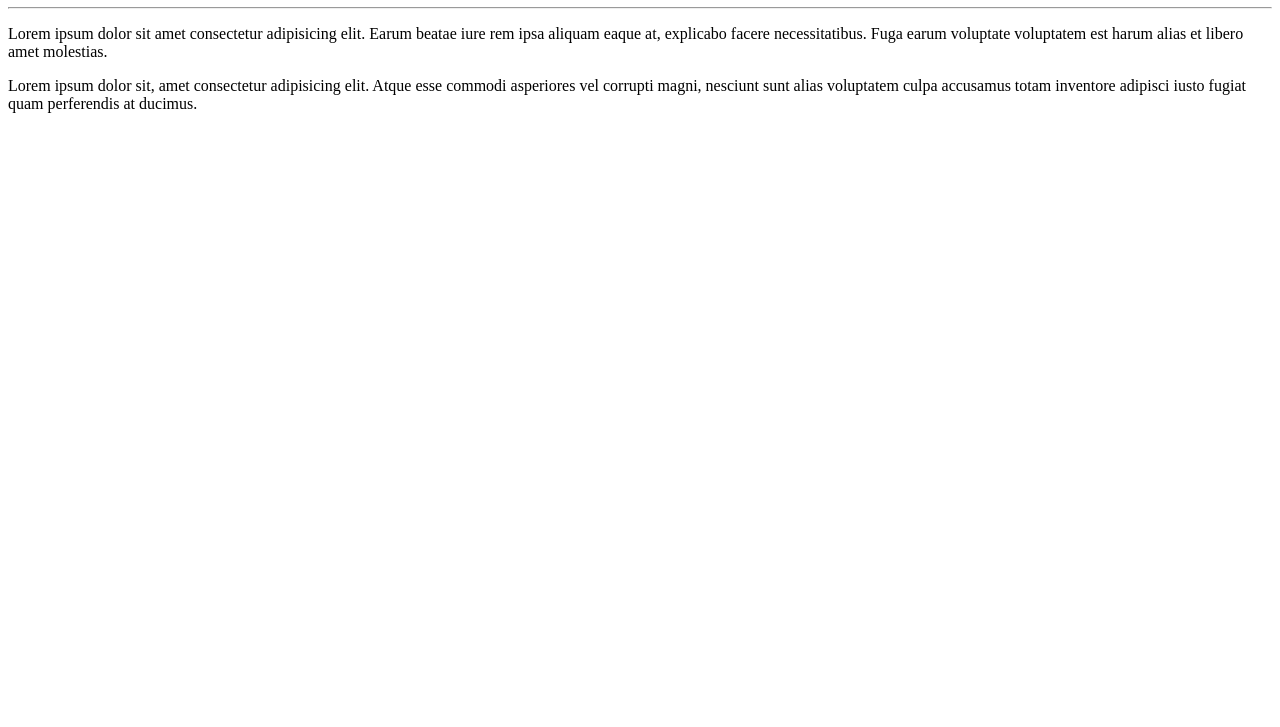
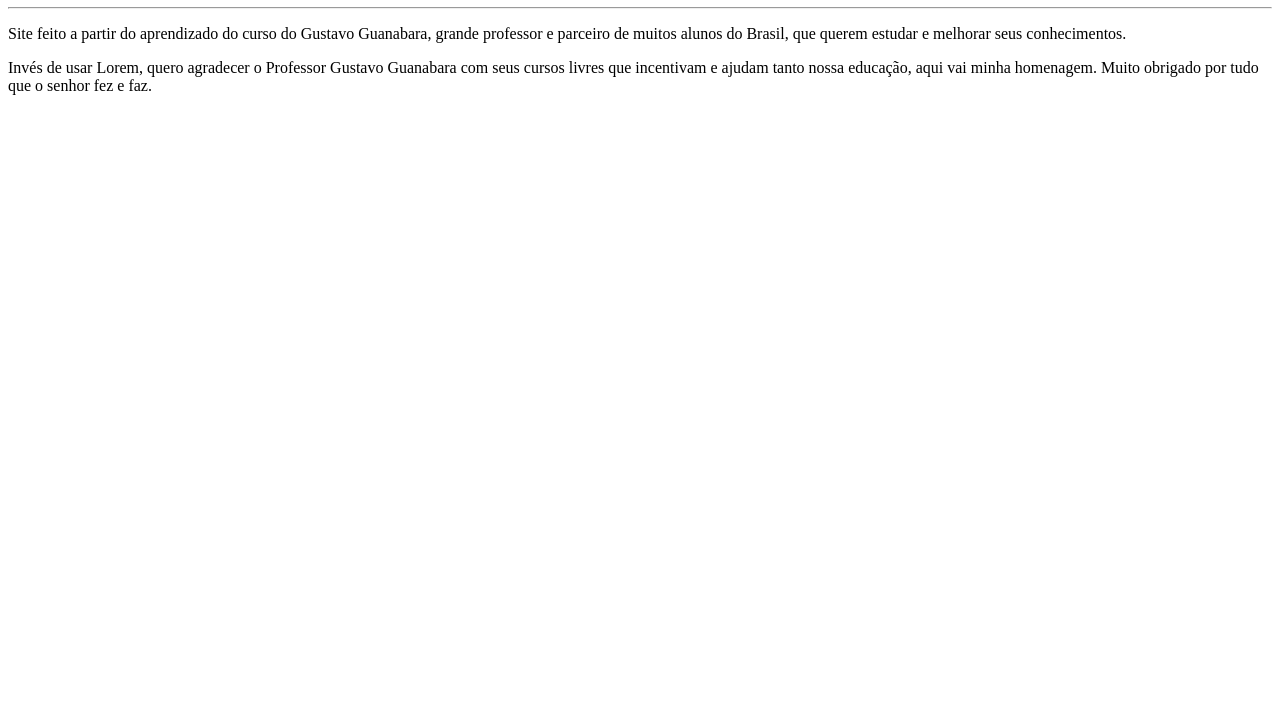
Before and after one commit to enriqcarv/Ola-Mundo, a plain HTML site: page site-exemplo/index.html in a window 1280 px wide. Shown: the part 73-800 px from the top of the page. Drawn offline with Linux system fonts and the light colour scheme.

Commit message:
Agradecimento ao professor Gustavo Guanabara

```diff
--- a/site-exemplo/index.html
+++ b/site-exemplo/index.html
@@ -8,7 +8,7 @@
 <body>
     <h1>Olá, Mundo!</h1>
     <hr>
-    <p>Lorem ipsum dolor sit amet consectetur adipisicing elit. Earum beatae iure rem ipsa aliquam eaque at, explicabo facere necessitatibus. Fuga earum voluptate voluptatem est harum alias et libero amet molestias.</p>
-    <p>Lorem ipsum dolor sit, amet consectetur adipisicing elit. Atque esse commodi asperiores vel corrupti magni, nesciunt sunt alias voluptatem culpa accusamus totam inventore adipisci iusto fugiat quam perferendis at ducimus.</p>
+    <p>Site feito a partir do aprendizado do curso do Gustavo Guanabara, grande professor e parceiro de muitos alunos do Brasil, que querem estudar e melhorar seus conhecimentos.</p>
+    <p>Invés de usar Lorem, quero agradecer o Professor Gustavo Guanabara com seus cursos livres que incentivam e ajudam tanto nossa educação, aqui vai minha homenagem. Muito obrigado por tudo que o senhor fez e faz.</p>
 </body>
 </html>
```
